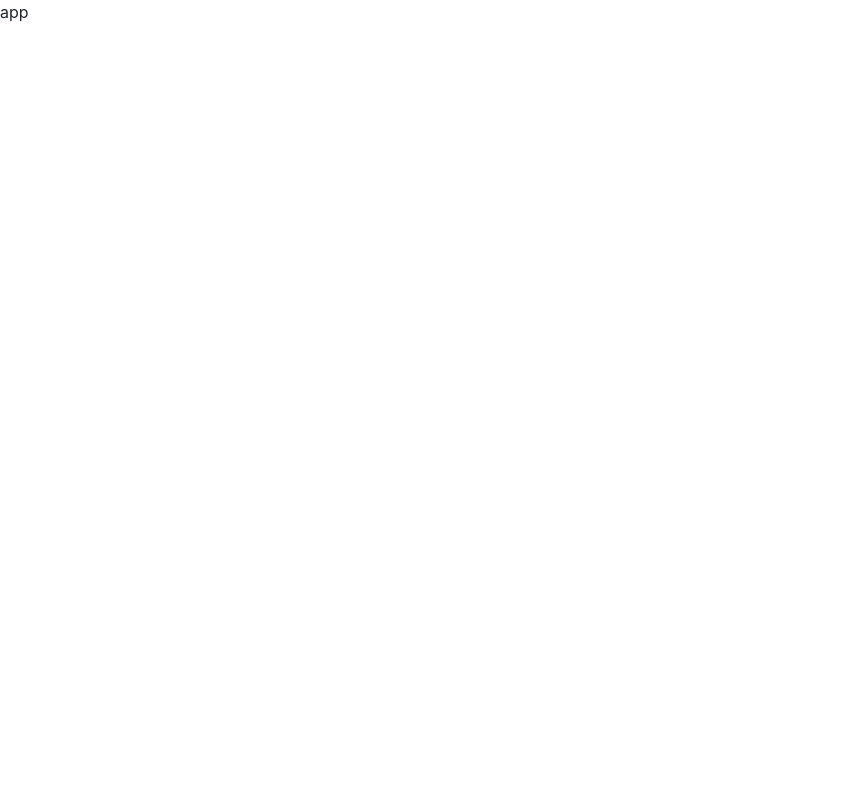
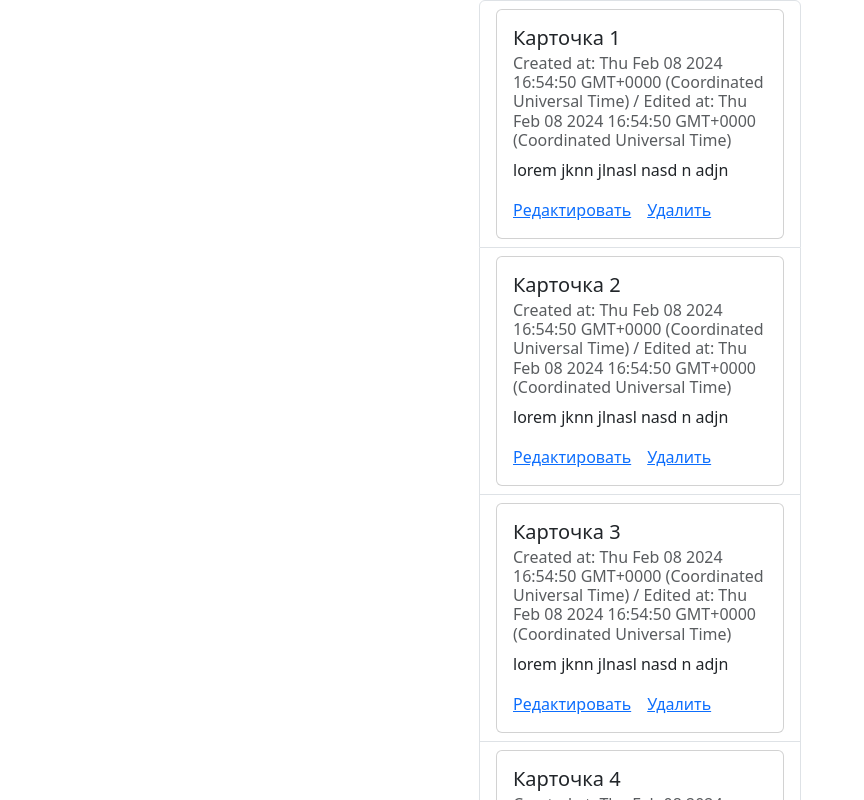
Before and after one commit to alexxxpo/testtask-dd, a React (Create React App) app: page / in a window 1280 px wide. Shown: the top 800 px of the page, without its empty margins (0-864 px from the left). Built offline with nearby package versions, Linux system fonts and the light colour scheme; the HTML template or start-up script is replaced by a standard one.

Commit message:
begin - card list and card

```diff
--- a/src/App.tsx
+++ b/src/App.tsx
@@ -1,9 +1,52 @@
 import React from 'react';
+import CardList from './components/CardList';
+import { ICardApp } from './models';
+
+import 'bootstrap/dist/css/bootstrap.min.css';
+
+const list: ICardApp[] = [
+  {
+    id: 1,
+    title: 'Карточка 1',
+    content: 'lorem jknn jlnasl nasd n adjn',
+    createdAt: new Date(),
+    editedAt: new Date()
+  },
+  {
+    id: 2,
+    title: 'Карточка 2',
+    content: 'lorem jknn jlnasl nasd n adjn',
+    createdAt: new Date(),
+    editedAt: new Date()
+  },
+  {
+    id: 3,
+    title: 'Карточка 3',
+    content: 'lorem jknn jlnasl nasd n adjn',
+    createdAt: new Date(),
+    editedAt: new Date()
+  },
+  {
+    id: 4,
+    title: 'Карточка 4',
+    content: 'lorem jknn jlnasl nasd n adjn',
+    createdAt: new Date(),
+    editedAt: new Date()
+  },
+  {
+    id: 5,
+    title: 'Карточка 5',
+    content: 'lorem jknn jlnasl nasd n adjn',
+    createdAt: new Date(),
+    editedAt: new Date()
+  },
+]
+
 
 function App() {
   return (
-    <div className="App">
-app
+    <div className="d-flex justify-content-center">
+      <CardList cardList={list || []} />
     </div>
   );
 }
--- /dev/null
+++ b/src/components/CardApp.tsx
@@ -0,0 +1,29 @@
+import React from "react";
+import Card from 'react-bootstrap/Card';
+
+interface ICardAppProps {
+  title: string;
+  content?: string;
+  createdAt?: Date;
+  editedAt?: Date;
+  onEdit?: () => {};
+  onDelete?: () => {};
+}
+
+export default function CardApp({title, content, createdAt, editedAt}: ICardAppProps) {
+  return (
+    <div>
+      <Card style={{ width: '18rem' }}>
+        <Card.Body>
+          <Card.Title>{title}</Card.Title>
+          <Card.Subtitle className="mb-2 text-muted">{`Created at: ${createdAt ? createdAt : ''} / Edited at: ${editedAt ? editedAt : ''}`}</Card.Subtitle>
+          <Card.Text>
+            {content}
+          </Card.Text>
+          <Card.Link href="#">Редактировать</Card.Link>
+          <Card.Link href="#">Удалить</Card.Link>
+        </Card.Body>
+      </Card>
+    </div>
+  );
+}
--- a/src/components/CardList.tsx
+++ b/src/components/CardList.tsx
@@ -1,4 +1,27 @@
-export default function CardList() {
-    return <>
-        CardList</>
+import React from "react";
+import CardApp from "./CardApp";
+import { ICardApp } from "../models";
+import { ListGroup } from "react-bootstrap";
+
+interface ICardListProps {
+    cardList: ICardApp[]
 }
+
+export default function CardList({ cardList }: ICardListProps) {
+    if (cardList.length !== 0) {
+        return (
+            <ListGroup>
+                {cardList?.map((card, i) => {
+                    return <ListGroup.Item key={i}>
+                        <CardApp title={card.title} content={card.content} createdAt={card.createdAt} editedAt={card.editedAt} />
+                    </ListGroup.Item>
+                })}
+            </ListGroup>
+        )
+    }
+    return <div>
+            Нет ни одной карточки
+        </div>
+
+
+}
--- /dev/null
+++ b/src/components/EditCard.tsx
@@ -0,0 +1,4 @@
+export default function EditCard() {
+    return <>
+        Edit card</>
+}
--- /dev/null
+++ b/src/models/index.ts
@@ -0,0 +1,7 @@
+export interface ICardApp {
+    id: number;
+    title: string;
+    content: string;
+    createdAt: Date;
+    editedAt: Date;
+}
```
Also changed, not shown: src/components/AddCard.tsx (added, +10 -0 lines), src/components/Header.tsx (added, +7 -0 lines).
